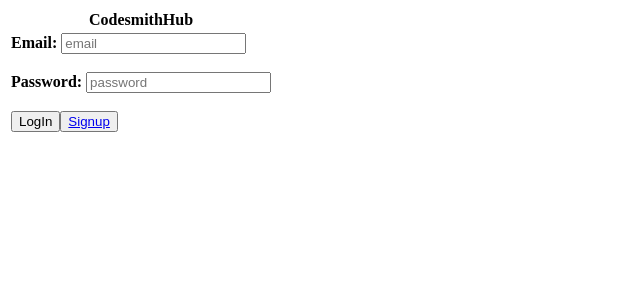
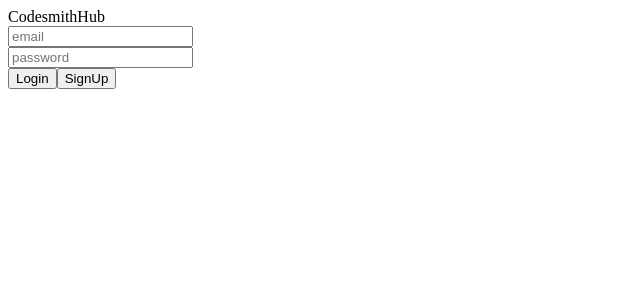
Before and after one commit to CodesmithHub/CodesmithHub, a React app: page / in a window 1280 px wide. Shown: the top 300 px of the page, without its empty margins (0-640 px from the left). Built offline with nearby package versions, Linux system fonts and the light colour scheme; the HTML template or start-up script is replaced by a standard one.

Commit message:
update UI and took out unused code

```diff
--- a/client/login.js
+++ b/client/login.js
@@ -1,51 +1,12 @@
-import React, { Component } from 'react';
-import { render } from 'react-dom';
-import SignUp from './signup.js';
-import { BrowserRouter, Route, Link, Redirect } from 'react-router-dom';
-import MainPage from './mainPage.jsx';
+const React = require('react');
+const axios = require('axios');
+const { Link, Redirect } = require('react-router-dom');
 
 class LogIn extends React.Component {
-
   constructor() {
     super();
     this.state = { loggedIn: false, user: {} };
     this.loginInfo = this.loginInfo.bind(this);
-  }
-
-  render() {
-    if (this.state.loggedIn) {
-      return (
-        <Redirect to={{pathname: "/main", state: { from: this.state.user } }} />
-      )
-    }
-
-    return (
-      <div className="login-page">
-        <table>
-          <tbody>
-            <tr>
-              <th className="header">CodesmithHub</th>
-            </tr>
-            <tr>
-              <td className="tableContent">
-                <div className="input">
-                  <form onSubmit={this.loginInfo}>
-                    <b>Email:</b> <input type="text" id="loginEmail" placeholder="email"/>
-                    <br/><br/>
-                    <b>Password:</b> <input type="password" id="loginPassword" placeholder="password"/>
-                    <br/><br/>
-                    <button type="submit">LogIn</button>
-                    <button>
-                      <Link to="/signup">Signup</Link>
-                    </button>
-                  </form>
-                </div>
-              </td>
-            </tr>
-          </tbody>
-        </table>
-      </div>
-    )
   }
 
   loginInfo(e) {
@@ -54,7 +15,7 @@
     const data = {
       email: document.getElementById('loginEmail').value,
       password: document.getElementById('loginPassword').value,
-    }
+    };
 
     axios.post('/authenticate/validate', data)
       .then((response) => {
@@ -67,6 +28,44 @@
         console.log(`ERROR: ${error}`);
       });
   }
+
+  render() {
+    if (this.state.loggedIn) {
+      return (
+        <Redirect to={{ pathname: '/main', state: { from: this.state.user } }} />
+      );
     }
+    return (
 
+      <nav className="navbar navbar-inverse">
+        <div className="container">
+
+          <div className="navbar-header">
+            <a className="navbar-brand" >CodesmithHub</a>
+          </div>
+
+
+          <div className="collapse navbar-collapse" id="bs-example-navbar-collapse-1">
+
+            <form id="signin" className="navbar-form navbar-right" role="form" onSubmit={this.loginInfo}>
+              <div className="input-group">
+                <span className="input-group-addon"><i className="glyphicon glyphicon-user" /></span>
+                <input id="loginEmail" type="email" className="form-control" name="email" placeholder="email" />
+              </div>
+
+              <div className="input-group">
+                <span className="input-group-addon"><i className="glyphicon glyphicon-lock" /></span>
+                <input id="loginPassword" type="password" className="form-control" name="password" placeholder="password" />
+              </div>
+
+              <button type="submit" className="btn btn-primary">Login</button>
+              <Link to="/signup"><button type="submit" className="btn btn-primary">SignUp</button></Link>
+            </form>
+
+          </div>
+        </div>
+      </nav>
+    );
+  }
+}
 export default LogIn;
```
Lines whose indentation alone changed are shown as unchanged.
